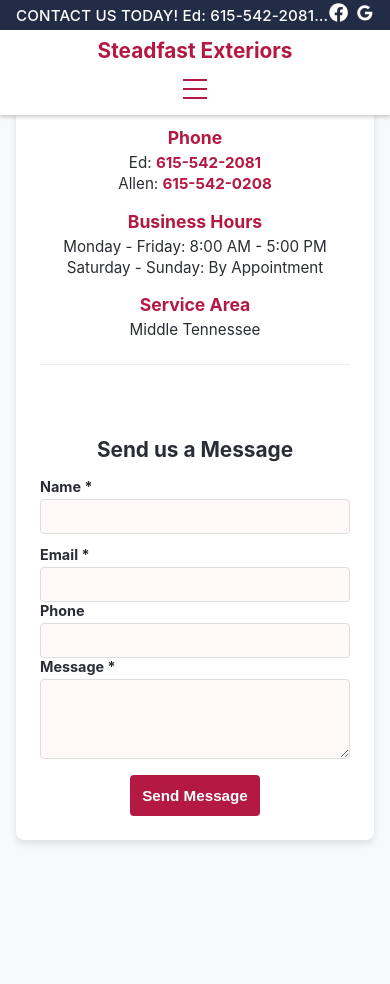
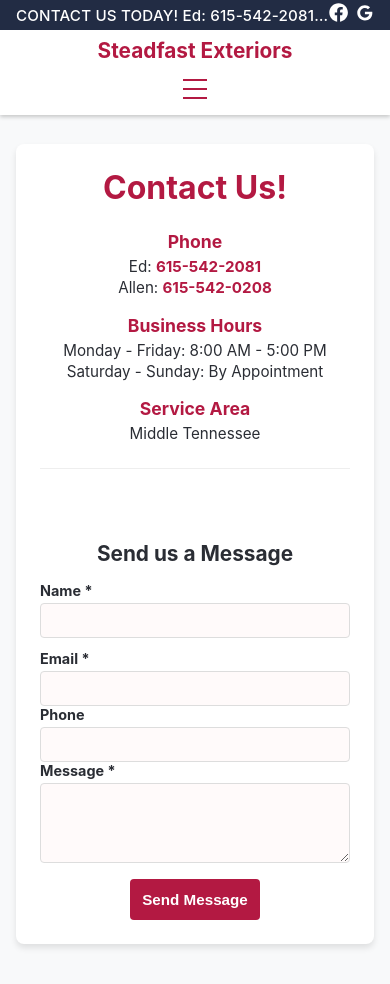
Before and after one commit to paigetreadway/steadfast, a React (Create React App) app: page /support in a window 390 px wide. Before the commit the page ends 880 px from the top, so only its background shows below. Built offline with nearby package versions, Linux system fonts and the light colour scheme.

Commit message:
mobile changes

```diff
--- a/src/components/Home.css
+++ b/src/components/Home.css
@@ -66,7 +66,7 @@
 
 @media screen and (max-width: 768px) {
   .home-container {
-    padding-top: 30px; /* 30px top bar + 60px navbar */
+    padding-top: 120px; /* 30px top bar + 60px navbar */
     min-height: unset; /* Remove or adjust min-height if needed */
   }
 
--- a/src/components/Reviews.css
+++ b/src/components/Reviews.css
@@ -147,6 +147,12 @@
 @media screen and (max-width: 768px) {
   .reviews-container {
     padding: 1rem;
+    padding-top: 120px;
+    display: flex;
+    flex-direction: column;
+    align-items: center;
+    justify-content: center;
+    min-height: calc(100vh - 90px);
   }
 
   .reviews-section {
--- a/src/components/Support.css
+++ b/src/components/Support.css
@@ -177,6 +177,12 @@
 @media screen and (max-width: 768px) {
   .support-container {
     padding: 1rem;
+    padding-top: 120px;
+    display: flex;
+    flex-direction: column;
+    align-items: center;
+    justify-content: center;
+    min-height: calc(100vh - 90px);
   }
 
   .support-info {
@@ -221,4 +227,7 @@
     flex-direction: column;
     gap: 0;
   }
+  .support-form h3 {
+    text-align: center;
+  }
 }
```
